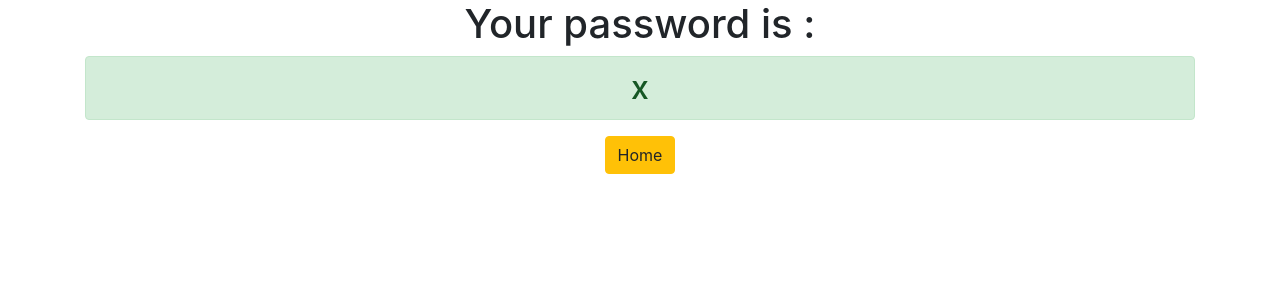
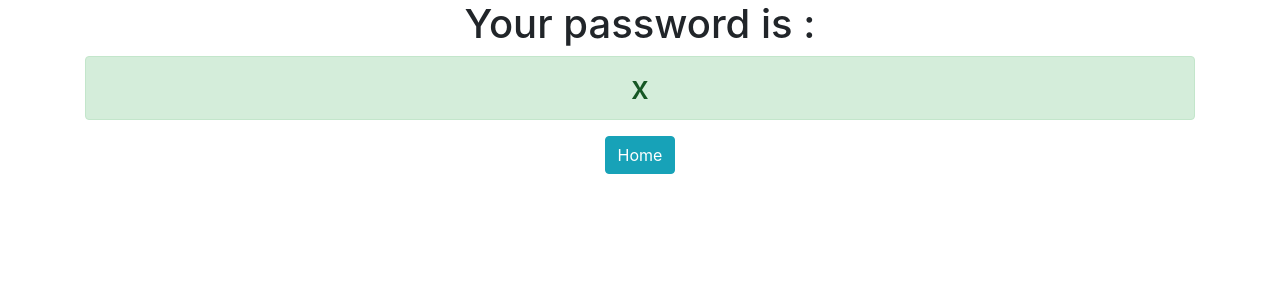
Before and after one commit to gokupala/django3-password-generator, a Django app: template albi/generator/templates/generator/password.html in a window 1280 px wide. Shown: the top 300 px of the page. Run offline with Django 3.2, Linux system fonts and the light colour scheme; the template is opened without the code that fills it: most values are stand-ins (such as "Sample title", 1, 10 or a date in 2020); some libraries are stand-ins or nearby versions.

Commit message:
i made some tweaks

```diff
--- a/albi/generator/templates/generator/password.html
+++ b/albi/generator/templates/generator/password.html
@@ -3,5 +3,5 @@
     <h1> Your password is : </h1>
     <h2 class="alert alert-success">{{ password }}</h2>
 
-    <a href="{% url 'home' %}" class="btn btn-warning">Home</a>
+    <a href="{% url 'home' %}" class="btn btn-info">Home</a>
 </div>
```
